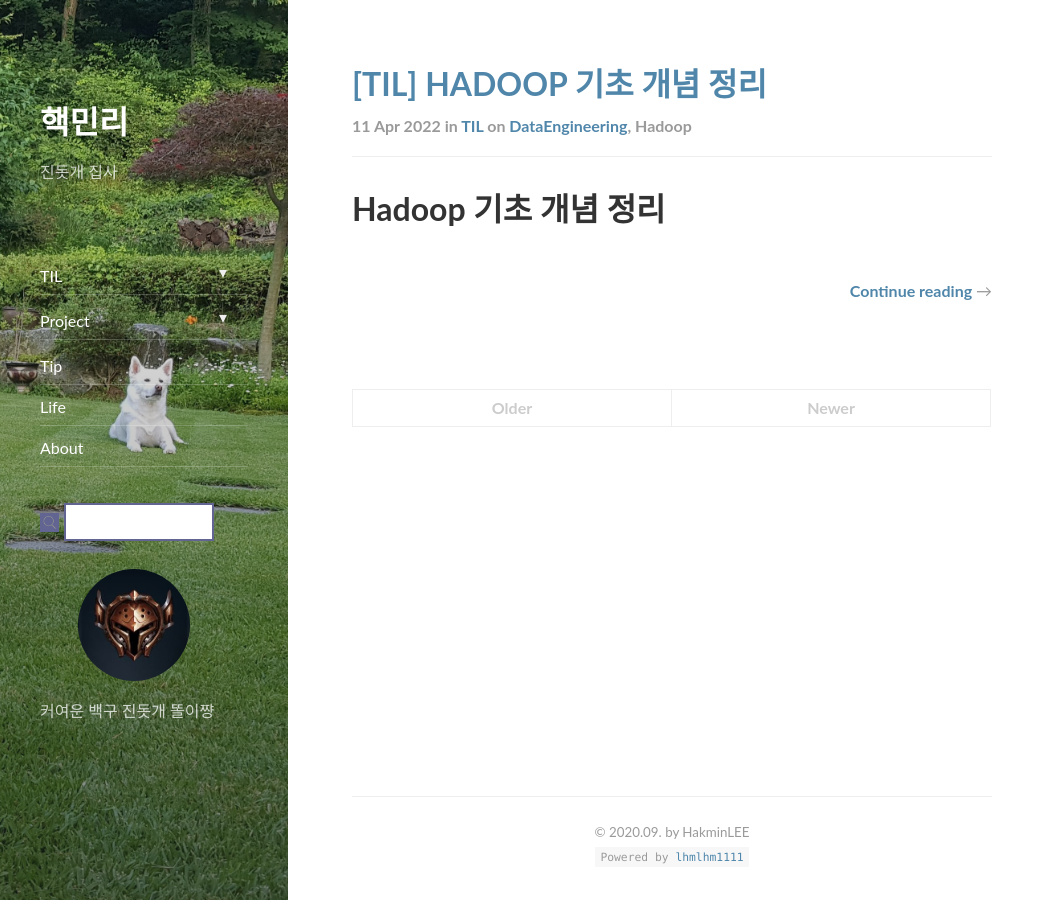
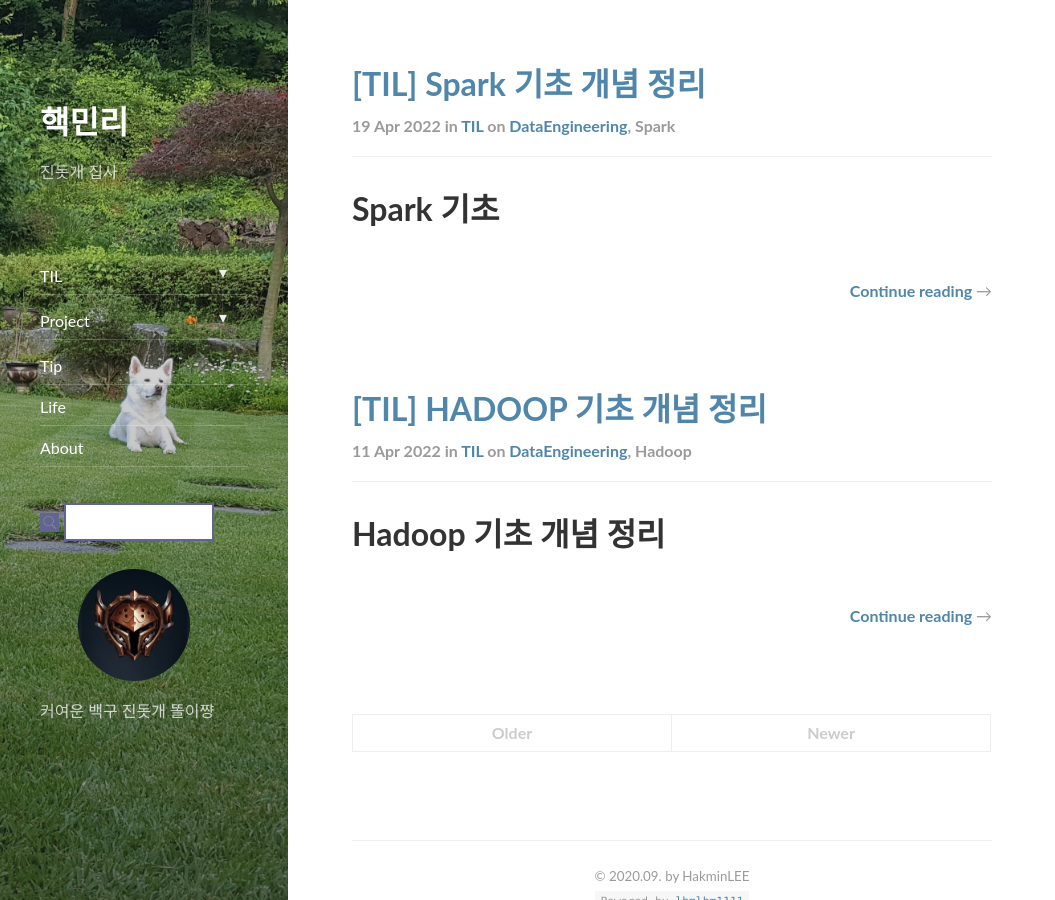
Before and after one commit to lhmlhm1111/lhmlhm1111.github.io, a Jekyll site: the page built from _featured_tags/TIL-DataEngineering.md, in a window 1280 px wide and 900 px high. Shown: the whole window, without its empty margins (0-1055 px from the left). Built offline with Jekyll 4.4.1, drawn with Linux system fonts in a browser that asks for light colours; nearby versions of some CDN libraries; part of the change alters nothing that is shown.

Commit message:
spark_basic

```diff
--- /dev/null
+++ b/_posts/2022-04-19-TIL-dataengineering-Spark_basic.markdown
@@ -0,0 +1,167 @@
+---
+layout: post
+title:  "[TIL] Spark 기초 개념 정리"
+subtitle:   "Spark 기초 개념 정리"
+categories: TIL
+tags: dataengineering Spark
+comments: true
+header-img:
+---
+
+# Spark 기초
+
+## Apache Spark
+
+<img src="https://user-images.githubusercontent.com/47618340/163962783-8ff5e35d-bebc-4464-8737-5cb2058372b2.png" title="" alt="" data-align="center">
+
+**아파치 스파크**는 한 마디로 빅데이터 처리를 위한 **오픈소스 통합 분산 처리 플랫폼**이라고 정의할 수 있다. Python, Java, Scala, R을 지원하며, SQL 뿐만 아니라 스트리밍, 머신러닝 등 넓은 범위의 라이브러리를 제공한다. 또한 단일 노트북 환경에서부터 수천 대의 서버로 구성된 클러스터까지 다양한 환경에서 실행할 수 있는 범용성을 자랑한다. 이러한 특성 덕분에 빅데이터 처리를 쉽게 시작할 수 있고 꾸준한 인기를 얻고 있다. 본 글에서는 스파크라고 줄여서 부르도록 하겠다.
+
+---
+
+## 1. Spark의 특징
+
+스파크는 기존의 병렬처리 시스템인 하둡(맵리듀스)의 단점을 보완하기 위해 등장했다. 스파크의 장점은 다음과 같다.
+
+- In-Memory 기반의 빠른 처리
+
+  - 맵리듀스의 경우 디스크 기반으로 동작하므로 입력 데이터를 스토리지에서 읽고 분산처리 후 다시 스토리지에 보존하는 방식이다. 이러한 방식은 연속적이고 반복적인 데이터 처리에서는 비효율적이다. 반면 스파크는 메모리 기반이므로 매번 불필요한 디스크와 네트워크 I/O가 발생하지 않아 월등한 속도를 보여준다.
+
+- 다양한 언어 지원
+
+- 다양한 파일 포맷 지원 및 Hbase, Hive 등 다양한 프레임워크와 결합
+
+- SQL 쿼리, 스트리밍 데이터, 머신러닝 등 고급 분석을 지원
+
+---
+
+### Hadoop vs Spark
+
+<img src="https://user-images.githubusercontent.com/47618340/163962999-4e8216a5-8a8f-40d9-b235-86358b8a6c90.png" title="" alt="" data-align="center">
+
+요약하면 하둡은 스토리지 기능을 담당하는 HDFS와 연산을 담당하는 MapReduce로 이루어진 **InfraStructure**이며 기본적으로 디스크/스토리지 중심의 운영을 하므로 I/O에 따르는 비효율이 발생한다. 스파크는 하둡 InfraStructure 위에서 동작할 수 있는 **데이터 프로세싱 툴** 중 하나로 속도가 느린 기존의 MapReduce를 보완한다. 스파크는 데이터를 메모리에 캐시로 저장하여 동작하므로 기존의 MapReduce에 비해 훨씬 빠르게 연산을 수행한다.
+
+---
+
+## 2. Spark Architecture
+
+스파크 어플리케이션의 구조는 아래의 그림과 같이 Driver Process와 다수의 Executor Process로 구성된다.
+
+<img src="https://user-images.githubusercontent.com/47618340/163963092-50cfd5f3-9c55-4250-941f-becd8aa8fff9.png" title="" alt="" data-align="center">
+
+- Driver Process
+
+  Driver Node(Master Node)에서 실행되는 프로세스로 스파크 어플리케이션의 정보를 유지하고 관리하는 역할을 한다. 또한 사용자 프로그램이나 입력에 대해 응답하고 전반적인 Executor Process의 작업과 관련된 분석, 배포 및 스케줄링을 수행한다.
+
+- Executor Process
+
+  Worker Node에서 실행되는 프로세스로 Driver Process가 할당한 작업을 실행하고 진행 상황을 Driver Process에 보고한다.
+
+---
+
+### Cluster Manager
+
+<img src="https://user-images.githubusercontent.com/47618340/163963150-ca46a9f9-3dfa-4b93-85e9-3ace0cc40d29.png" title="" alt="" data-align="center">
+
+클러스터 매니저는 여러 대의 서버로 구성된 클러스터 환경에서 다수의 어플리케이션이 함께 구동될 수 있도록 하는 역할을 수행한다. 특히 가장 중요한 것은 CPU, 메모리, 디스크와 같은 **컴퓨팅 리소스를 관리하고 분배**하는 것이다. 클러스터 매니저의 종류에는 Standalone, Apache Mesos, Hadoop YARN 등이 있다.
+
+---
+
+### Driver Program & Spark Context
+
+<img src="https://user-images.githubusercontent.com/47618340/163963202-cc36a70a-f438-4c92-91e4-19a5453ff82e.png" title="" alt="" data-align="center">
+
+- Driver Program
+
+  스파크 어플리케이션의 메인함수를 실행시킨다. 이때 **Spark Context**를 생성하고 Spark Context와 함께 클러스터 내의 Job을 처리한다.
+
+- Spark Context
+
+  스파크 어플리케이션과 클러스터의 연결을 관리하는 객체이다. **모든 스파크 어플리케이션은 반드시 스파크 컨텍스트를 생성해야 하며 스파크로 수행하는 모든 동작이 스파크 컨텍스트를 지난다.** 클러스터 매니저와 함께 동작하며 여러가지 Job을 관리하고 작업의 수행, 중단, Worker Node의 분배를 관리한다.
+
+---
+
+### Worker Node
+
+Worker Node를 설명하기 앞서 몇 가지 용어에 대해 짚고 넘어가도록 하자.
+
+- RDD : 스파크에서 데이터를 처리하는 가장 기본적인 단위이다. 여러 노드에 흩어져 있으며 병렬처리 될 수 있는 아이템들의 모음이다.
+
+- Job : 어플리케이션에서 스파크에 요청하는 일련의 작업이다. 여러 Task로 나뉘어 실행된다.
+
+- Task : Executor에서 수행되는 최소 작업 단위
+
+<img src="https://user-images.githubusercontent.com/47618340/163963262-5a000407-c2a5-44c3-bdbf-17eaada268a7.png" title="" alt="" data-align="center">
+
+각 Worker Node에는 RDD가 분산되어 있고 RDD에서 Task가 실행된다. Worker Node는 Task의 결과를 스파크 컨텍스트에 반환한다. 이때 Worker Node의 숫자를 늘리게 되면 Job을 더 많은 파티션으로 나누어 병렬로 실행할 수 있게 된다.
+
+---
+
+### Spark Application 실행 과정
+
+1. 먼저 사용자가 Spark-Submit을 통해 어플리케이션을 제출한다. (클러스터 매니저에게 작업 제출)
+
+2. 스파크 드라이버가 main 함수를 실행하며, 스파크 컨텍스트 생성
+
+3. 스파크 컨텍스트가 클러스터 매니저와 연결
+
+4. 스파크 드라이버가 클러스터 매니저로부터 Executor 실행을 위한 리소스 요청
+
+5. 스파크 컨텍스트는 작업 내용을 Task 단위로 분할해 Executor에 전송
+
+6. 각 Executor는 작업을 수행하고 결과 저장
+
+---
+
+## 3. Spark API
+
+API (Application Programming Interface)란 쉽게 말해 사용자가 특정 기능을 사용하기 쉽도록 미리 정해진 규격을 제공해주는 것이다. 스파크에서 사용자는 간단한 명령어만 입력한다면 분산된 형태의 데이터를 사용자 친화적인 형태의 규격으로 받아볼 수 있다.
+
+<img src="https://user-images.githubusercontent.com/47618340/163963325-7849a778-c669-4c5b-8260-d95be55a180f.png" title="" alt="" data-align="center">
+
+Spark의 API는 위의 그림과 같이 구성되어 있다. 여기서는 저수준 API인 **RDD**, 구조적 API인 **Dataset**과 **DataFrame**에 대해 간략히 알아볼 것이다. 자세한 내용은 다음 게시글에서 다룰 예정이다.
+
+---
+
+### RDD vs DataFrame vs Dataset
+
+<img src="https://user-images.githubusercontent.com/47618340/163963399-83e18df5-8681-412e-9003-ec999ecf14a9.png" title="" alt="" data-align="center">
+
+---
+
+## 4. Transformation / Action
+
+### Spark with RDD
+
+스파크를 구성하는 가장 기초적인 데이터 구조는 **RDD**이다. RDD의 R은 Resillient의 약자로 회복력 있는, **변하지 않는** 이라는 뜻을 갖는다. 즉 RDD는 **변경이 불가능한** 데이터 구조이므로 기존의 RDD로부터 새로운 RDD를 생성하는 식으로 조작을 가할 수 있다. 이러한 특성으로 인해 Spark는 RDD에 포함된 데이터를 직접 저장하는 것이 아니라 RDD를 생성하는데 사용한 작업 내용을 기록하는데 이것을 **Lineage**라고 한다.
+
+<img src="https://user-images.githubusercontent.com/47618340/163963472-c13b9bc5-85a2-4837-8a78-fe0b84b99da3.png" title="" alt="" data-align="center">
+
+위와 같은 Lineage Graph를 통해 스파크는 RDD를 재연산하거나 유실된 RDD를 복구하는데 활용한다.
+
+---
+
+### RDD Operation
+
+Spark의 RDD는 **Transformation**과 **Action**이라는 두 가지 종류의 연산만을 지원한다.
+
+- Transformation
+
+  RDD의 형태를 변형하는 연산을 의미한다. 위에서 언급했듯이 RDD의 핵심은 불변성이므로 실제로는 형태가 변형된 **새로운 RDD**를 생성하는 것이다. 대표적인 예시는 **map**과 **filter** 연산이 있다.
+
+  - map : RDD의 각 요소에 함수를 적용하고 결과 RDD를 반환
+
+  - filter : 전달된 함수의 조건을 통과한 값으로만 이루어진 RDD 반환
+
+Transformation는 **Lazy Execution**이라는 특이한 특성을 가진다. Lazy Execution이란 Action 연산이 호출되기 전까지는 실제로 Transformation 연산을 수행하지 않고 기록만 해둔다. 이러한 방식을 통해 계산의 결과값이 필요할 때만 계산이 이루어지며 연산 최적화로 효율적인 작업 재구성이 가능해진다.
+
+- Action
+
+  드라이버 프로그램에 최종 결과 값을 되돌려 주거나 외부 저장소에 값을 기록하는 연산을 의미한다. 이를 통해 RDD가 아닌 다른 데이터 타입의 결과를 반환해준다. reduce, collect, count 등이 있다.
+
+  - reduce : RDD의 값들을 병렬로 병합 연산
+
+  - collect : RDD의 모든 데이터 요소 리턴
+
+  - count : RDD의 모든 데이터 수를 합산하고 정수로 리턴
+
+Lazy Execution에 따라 Action이 지정되면 스파크의 Job이 시작된다. 또한 Executor에 할당된 RDD의 내용을 확인하기 위해서는 반드시 Action 연산이 필요하다.
```
Also changed, not shown: _posts/2020-09-26-Tip-Tip-github_ForkPR.markdown (+0 -8 lines), _posts/2020-10-05-Tip-Tip-html_css1.markdown (+12 -24 lines).
